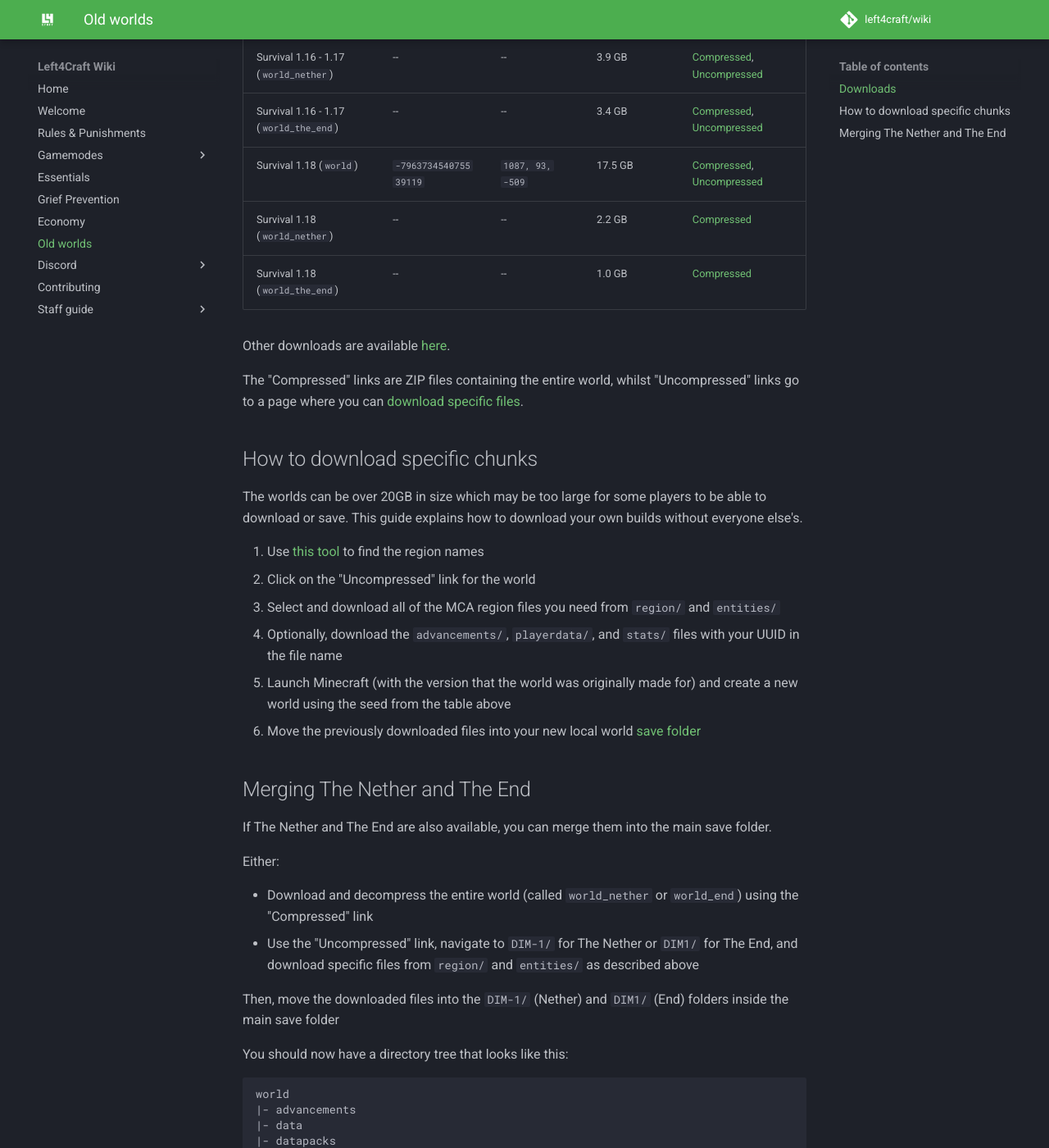
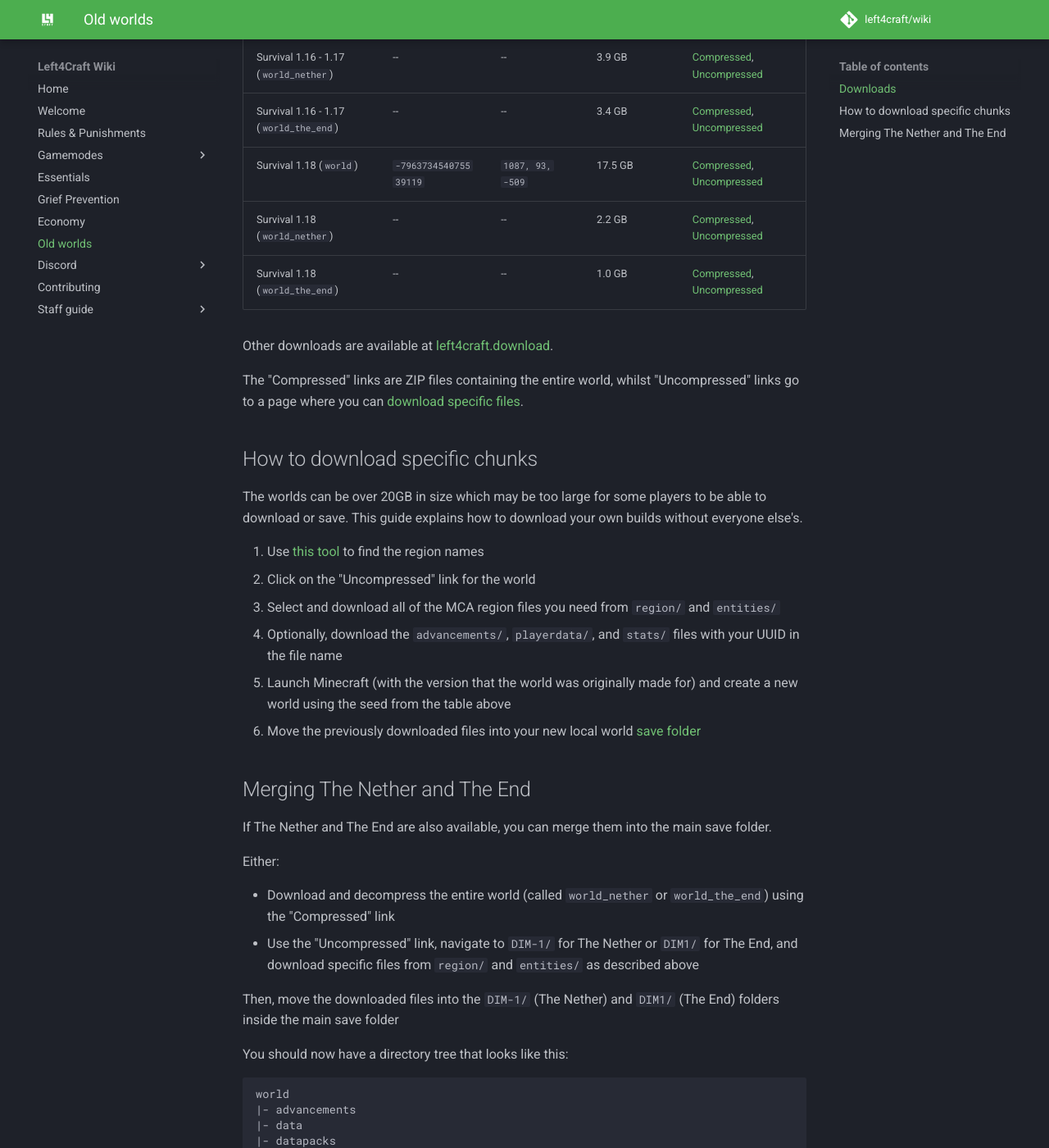
Before and after one commit to left4craft/wiki, an MkDocs documentation site: the page built from docs/old-worlds.md, in a window 1280 px wide and 1400 px high, scrolled down 566 px. Shown: the whole window at 82% size. Built offline with MkDocs 1.6.1 and Material for MkDocs 9.7.7, drawn with Linux system fonts in a browser that asks for light colours; comment, search, counter and statistics services are not loaded; some of the changed text lies outside the part shown.

Commit message:
Update old world links

```diff
--- a/docs/old-worlds.md
+++ b/docs/old-worlds.md
@@ -8,15 +8,15 @@ So you can continue to enjoy your builds long after we update and reset, we make
 | World                                  | Seed                   | Spawn location    | Compressed size | Links                                                                                                                  |
 | -------------------------------------- | ---------------------- | ----------------- | --------------- | ---------------------------------------------------------------------------------------------------------------------- |
 | Survival 1.13 - 1.15 (`world`)         | `-3417273309160634301` | `-1215, 149, 609` | 21.2 GB         | [Compressed](https://l4c.link/13-15-survival-zip), [Uncompressed](https://l4c.link/13-15-survival-files)               |
-| Creative *long ago* - 1.15             | --                     | *???*             | *???*           | *???*                                                                                                                  |
+| Creative *long ago* - 1.15             | --                     | --                | --              | `/warp oldcreative`                                                                                                    |
 | Survival 1.16 - 1.17 (`world`)         | `911358417907257`      | `777, 96, -334`   | 28.8 GB         | [Compressed](https://l4c.link/16-17-survival-zip), [Uncompressed](https://l4c.link/16-17-survival-files)               |
 | Survival 1.16 - 1.17 (`world_nether`)  | --                     | --                | 3.9 GB          | [Compressed](https://l4c.link/16-17-survival-nether-zip), [Uncompressed](https://l4c.link/16-17-survival-nether-files) |
 | Survival 1.16 - 1.17 (`world_the_end`) | --                     | --                | 3.4 GB          | [Compressed](https://l4c.link/16-17-survival-end-zip), [Uncompressed](https://l4c.link/16-17-survival-end-files)       |
-| Survival 1.18 (`world`)                | `-796373454075539119`  | `1087, 93, -509`  | 17.5 GB         | [Compressed](https://l4c.link/118-survival-zip), [Uncompressed](https://l4c.link/118-survival-files)                   |
-| Survival 1.18 (`world_nether`)         | --                     | --                | 2.2 GB          | [Compressed](https://l4c.link/118-survival-nether-zip)                                                                 |
-| Survival 1.18 (`world_the_end`)        | --                     | --                | 1.0 GB          | [Compressed](https://l4c.link/118-survival-end-zip)                                                                    |
+| Survival 1.18 (`world`)                | `-796373454075539119`  | `1087, 93, -509`  | 17.5 GB         | [Compressed](https://l4c.link/18-survival-zip), [Uncompressed](https://l4c.link/18-survival-files)                     |
+| Survival 1.18 (`world_nether`)         | --                     | --                | 2.2 GB          | [Compressed](https://l4c.link/18-survival-nether-zip), [Uncompressed](https://l4c.link/18-survival-nether-files)       |
+| Survival 1.18 (`world_the_end`)        | --                     | --                | 1.0 GB          | [Compressed](https://l4c.link/18-survival-end-zip), [Uncompressed](https://l4c.link/18-survival-end-files)             |
 
-Other downloads are available [here](https://l4c.link/13world).
+Other downloads are available at [left4craft.download](https://left4craft.download/).
 
 The "Compressed" links are ZIP files containing the entire world, whilst "Uncompressed" links go to a page where you can [download specific files](#how-to-download-specific-chunks).
 
@@ -38,10 +38,10 @@ If The Nether and The End are also available, you can merge them into the main s
 
 Either:
 
-- Download and decompress the entire world (called `world_nether` or `world_end`) using the "Compressed" link
+- Download and decompress the entire world (called `world_nether` or `world_the_end`) using the "Compressed" link
 - Use the "Uncompressed" link, navigate to `DIM-1/` for The Nether or `DIM1/` for The End, and download specific files from `region/` and `entities/` as described above
 
-Then, move the downloaded files into the `DIM-1/` (Nether) and `DIM1/` (End) folders inside the main save folder
+Then, move the downloaded files into the `DIM-1/` (The Nether) and `DIM1/` (The End) folders inside the main save folder
 
 You should now have a directory tree that looks like this:
 
```
